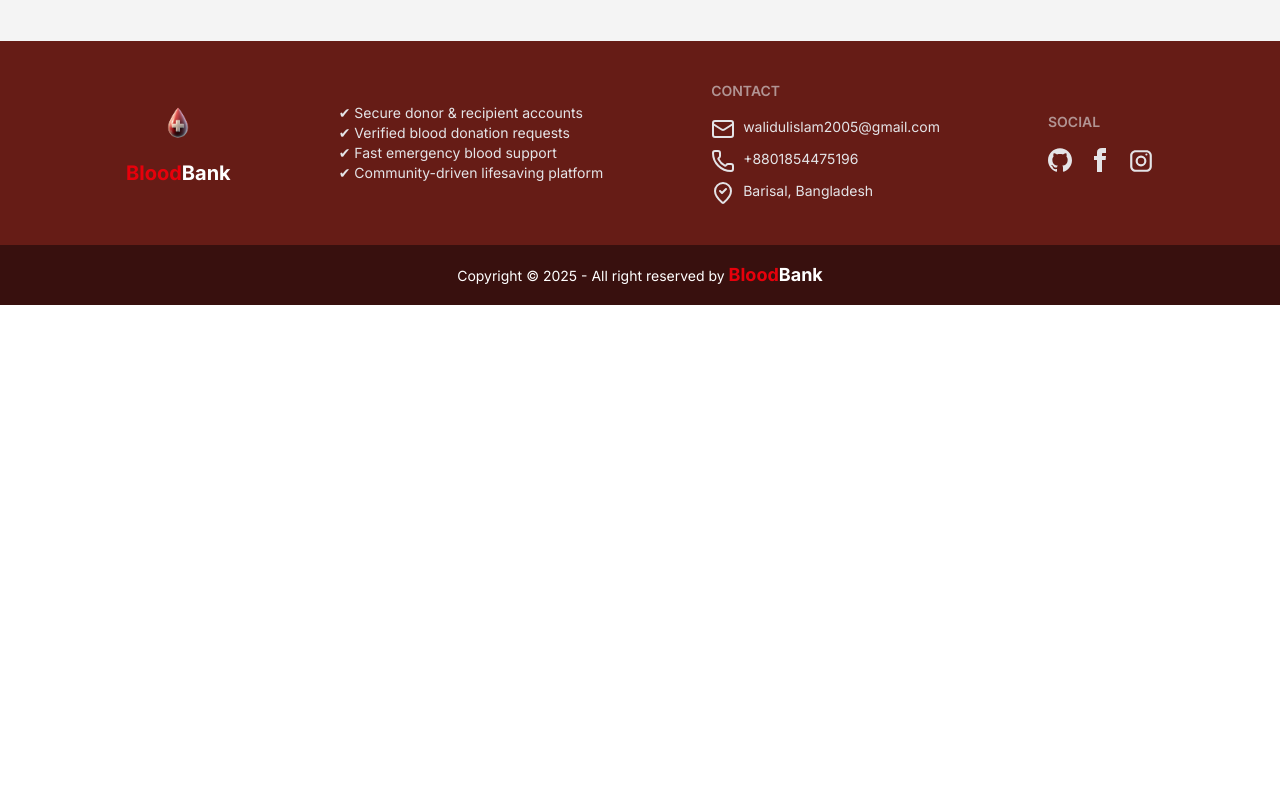
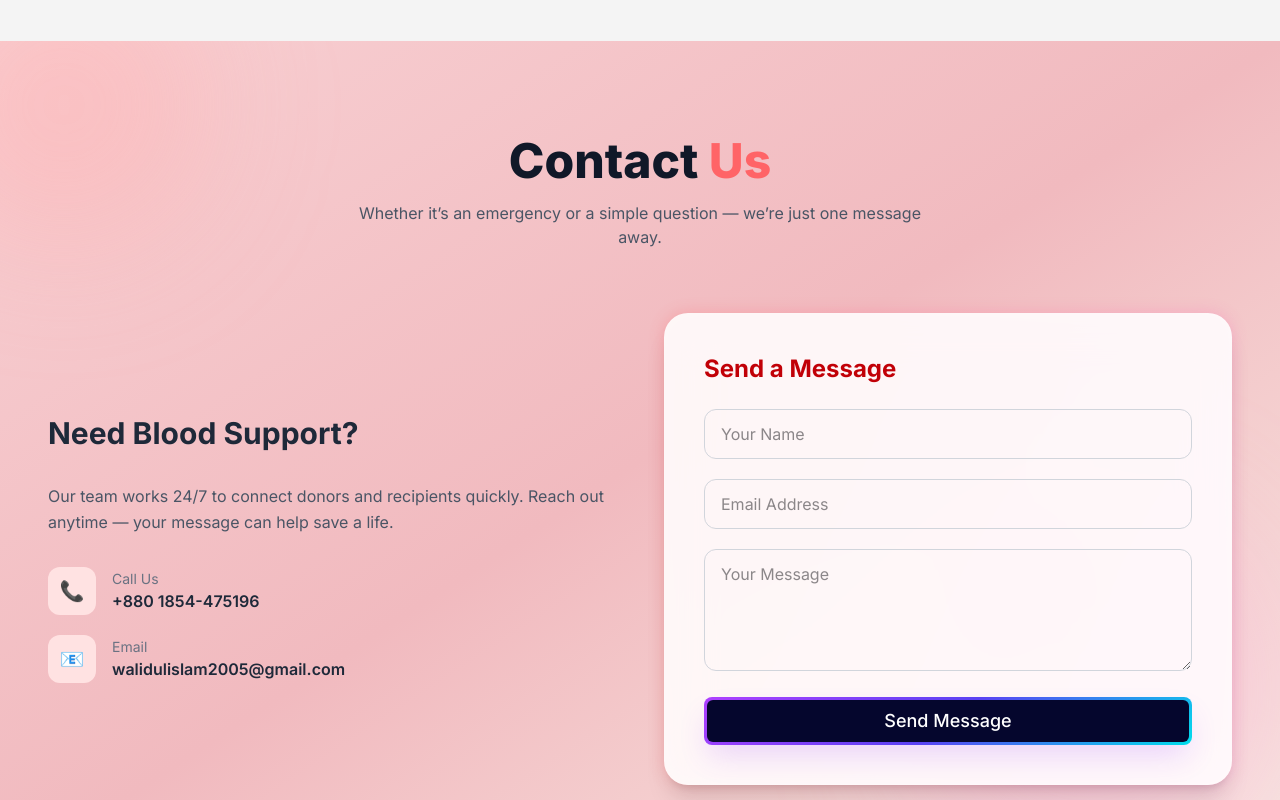
Before and after one commit to walidulislam/blood-bank-client, a React (Vite) app: page / in a window 1280 px wide. Shown: the part 1160-1960 px from the top of the page. Before the commit the page ends 1465 px from the top, so only its background shows below. Built offline with nearby package versions, Linux system fonts and the light colour scheme; no server answers.

Commit message:
add contact us section in home page

```diff
--- /dev/null
+++ b/src/component/ContactUs/ContactUs.jsx
@@ -0,0 +1,93 @@
+import React, { useEffect } from "react";
+import AOS from "aos";
+import "aos/dist/aos.css";
+
+const ContactUs = () => {
+  useEffect(() => {
+    AOS.init({ duration: 1000 });
+  }, []);
+  return (
+    <div>
+      <section className="relative overflow-hidden py-24 px-4 sm:px-6 lg:px-12 bg-gradient-to-br from-[#f8d0d3] via-[#f1babf] to-[#f7e8e3]">
+        <div className="absolute -top-20 -left-20 w-72 h-72 bg-red-300/30 rounded-full blur-3xl"></div>
+        <div className="absolute bottom-0 right-0 w-96 h-96 bg-pink-300/30 rounded-full blur-3xl"></div>
+        <div className="relative max-w-7xl mx-auto">
+          <div data-aos="zoom-in" className="text-center mb-16">
+            <h2 className="text-4xl sm:text-5xl font-extrabold text-gray-900">
+              Contact <span className="text-red-400">Us</span>
+            </h2>
+            <p className="mt-4 text-gray-600 max-w-xl mx-auto">
+              Whether it’s an emergency or a simple question — we’re just one
+              message away.
+            </p>
+          </div>
+          <div className="grid lg:grid-cols-2 gap-12 items-center">
+            <div data-aos="fade-right" className="space-y-8">
+              <h3 className="text-3xl font-bold text-gray-800">
+                Need Blood Support?
+              </h3>
+              <p className="text-gray-600 leading-relaxed">
+                Our team works 24/7 to connect donors and recipients quickly.
+                Reach out anytime — your message can help save a life.
+              </p>
+              <div className="space-y-5">
+                <div className="flex items-center gap-4">
+                  <div className="w-12 h-12 flex items-center justify-center rounded-xl bg-red-100 text-red-500 text-xl">
+                    📞
+                  </div>
+                  <div>
+                    <p className="text-sm text-gray-500">Call Us</p>
+                    <p className="font-semibold text-gray-800">
+                      +880 1854-475196
+                    </p>
+                  </div>
+                </div>
+                <div className="flex items-center gap-4">
+                  <div className="w-12 h-12 flex items-center justify-center rounded-xl bg-red-100 text-red-500 text-xl">
+                    📧
+                  </div>
+                  <div>
+                    <p className="text-sm text-gray-500">Email</p>
+                    <p className="font-semibold text-gray-800">
+                      walidulislam2005@gmail.com
+                    </p>
+                  </div>
+                </div>
+              </div>
+            </div>
+            <div data-aos="fade-left" className="relative">
+              <div className="absolute inset-0 bg-gradient-to-r from-red-400 to-pink-400 rounded-3xl blur opacity-30"></div>
+              <div className="relative bg-white/90 backdrop-blur-xl rounded-3xl shadow-xl p-8 sm:p-10">
+                <h4 className="text-2xl font-bold text-red-700 mb-6">
+                  Send a Message
+                </h4>
+                <form className="space-y-5">
+                  <input
+                    type="text"
+                    placeholder="Your Name"
+                    className="w-full rounded-xl border border-gray-300 px-4 py-3 focus:outline-none focus:ring-2 focus:ring-red-300"
+                  />
+                  <input
+                    type="email"
+                    placeholder="Email Address"
+                    className="w-full rounded-xl border border-gray-300 px-4 py-3 focus:outline-none focus:ring-2 focus:ring-red-300"
+                  />
+                  <textarea
+                    rows="4"
+                    placeholder="Your Message"
+                    className="w-full rounded-xl border border-gray-300 px-4 py-3 focus:outline-none focus:ring-2 focus:ring-red-300"
+                  ></textarea>
+                  <button type="submit" className="button w-full">
+                    <span className="text">Send Message</span>
+                  </button>
+                </form>
+              </div>
+            </div>
+          </div>
+        </div>
+      </section>
+    </div>
+  );
+};
+
+export default ContactUs;
--- a/src/pages/Home/Home.jsx
+++ b/src/pages/Home/Home.jsx
@@ -1,12 +1,14 @@
 import React from 'react';
 import Banner from '../../component/Banner/Banner';
 import FeaturedSection from '../../component/FeaturedSection/FeaturedSection';
+import ContactUs from '../../component/ContactUs/ContactUs';
 
 const Home = () => {
     return (
         <div>
             <Banner></Banner>
             <FeaturedSection></FeaturedSection>
+            <ContactUs></ContactUs>
         </div>
     );
 };
--- a/src/router/router.jsx
+++ b/src/router/router.jsx
@@ -1,7 +1,6 @@
 import { createBrowserRouter } from "react-router";
 import MainLayout from "../MainLayout/MainLayout";
 import Home from "../pages/Home/Home";
-
 
 export const router = createBrowserRouter([
   {
```
